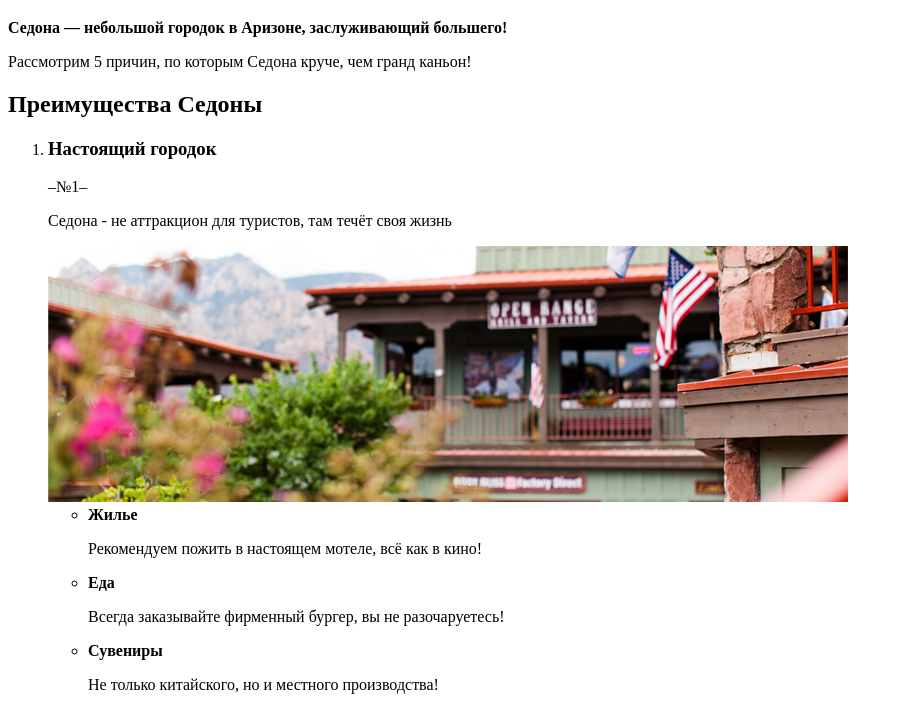
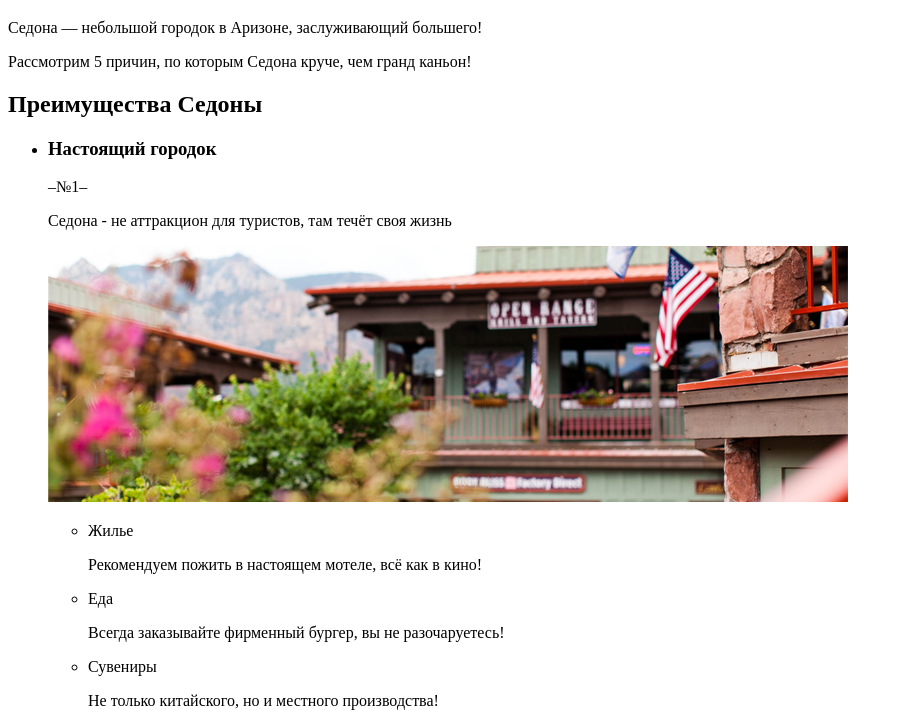
Before and after one commit to Mighty-ink/1075007-sedona-29, a plain HTML site: page index.html in a window 1280 px wide. Shown: the part 602-1312 px from the top of the page, without its empty margins (0-903 px from the left). Drawn offline with Linux system fonts and the light colour scheme.

Commit message:
изменил список преимуществ с нумерованного на ненумерованный, поскольку любой пункт списка можно поменять местами без потери смысла, заменил несколько тегов b на абзацы

```diff
--- a/index.html
+++ b/index.html
@@ -26,11 +26,11 @@
 			<img src="img/welcome-picture.png" width="465.65" height="350.88" alt="Добро пожаловать в Седону">
 		</div>
 		<h1 class="visually-hidden">Седона — небольшой городок в Аризоне</h1>
-		<b>Седона — небольшой городок в Аризоне, заслуживающий большего!</b>
+		<p>Седона — небольшой городок в Аризоне, заслуживающий большего!</p>
 		<p>Рассмотрим 5 причин, по которым Седона круче, чем гранд каньон!</p>
 		<section>
 			<h2 class="visually-hidden">Преимущества Седоны</h2>
-			<ol>
+			<ul>
 				<li>
 					<h3>Настоящий городок</h3>
 					<p>&ndash;№1&ndash;</p>
@@ -38,15 +38,15 @@
 					<img src="img/photo_of_sedona.jpg" width="800" height="256" alt="Фотография Седоны">
 					<ul>
 						<li>
-							<b>Жилье</b>
+							<p>Жилье</p>
 							<p>Рекомендуем пожить в настоящем мотеле, всё как в кино!</p>
 						</li>
 						<li>
-							<b>Еда</b>
+							<p>Еда</p>
 							<p>Всегда заказывайте фирменный бургер, вы не разочаруетесь!</p>
 						</li>
 						<li>
-							<b>Сувениры</b>
+							<p>Сувениры</p>
 							<p>Не только китайского, но и местного производства!</p>
 						</li>
 					</ul>
@@ -72,12 +72,12 @@
 					<p>&ndash;№5&ndash;</p>
 					<p>большинство едет в гранд каньон и толпится там</p>
 				</li>
-			</ol>
+			</ul>
 		</section>
 
 		<section>
 			<h2 class="visually-hidden">Форма поиска гостиницы в Седоне</h2>
-			<b>Заинтересовались?</b>
+			<p>Заинтересовались?</p>
 			<p>Укажите предполагаемые даты поездки, и мы покажем вам лучшие предложения гостиниц в седоне</p>
 			<button>Поиск гостиницы в Седоне</button>
 			<form>
```
